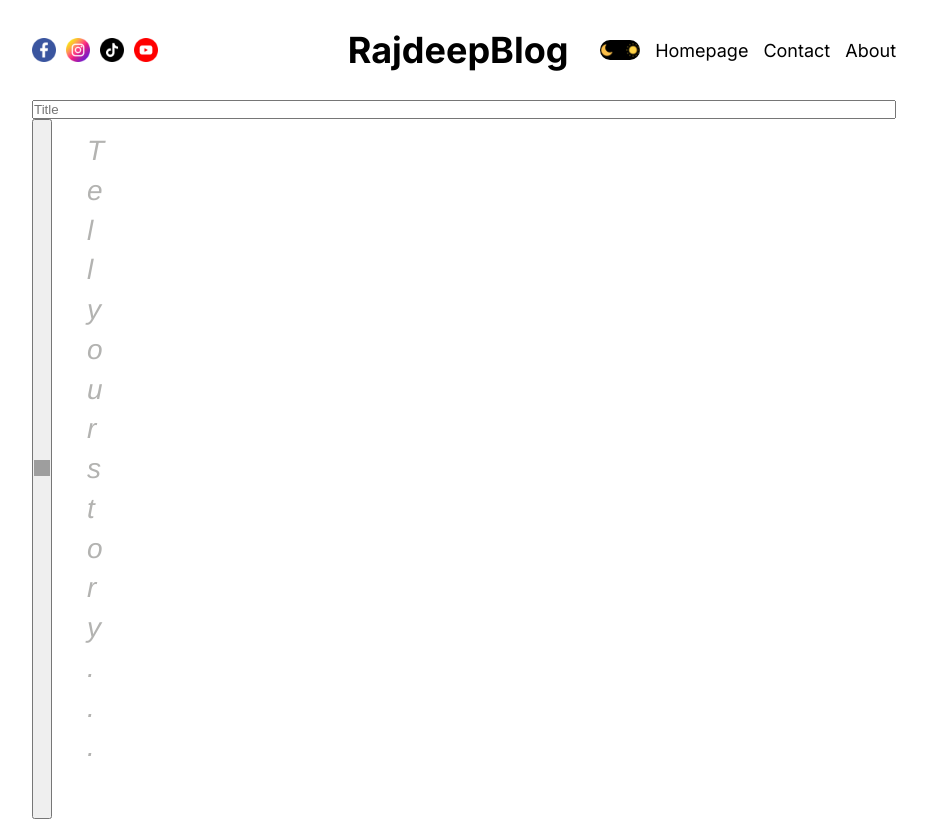
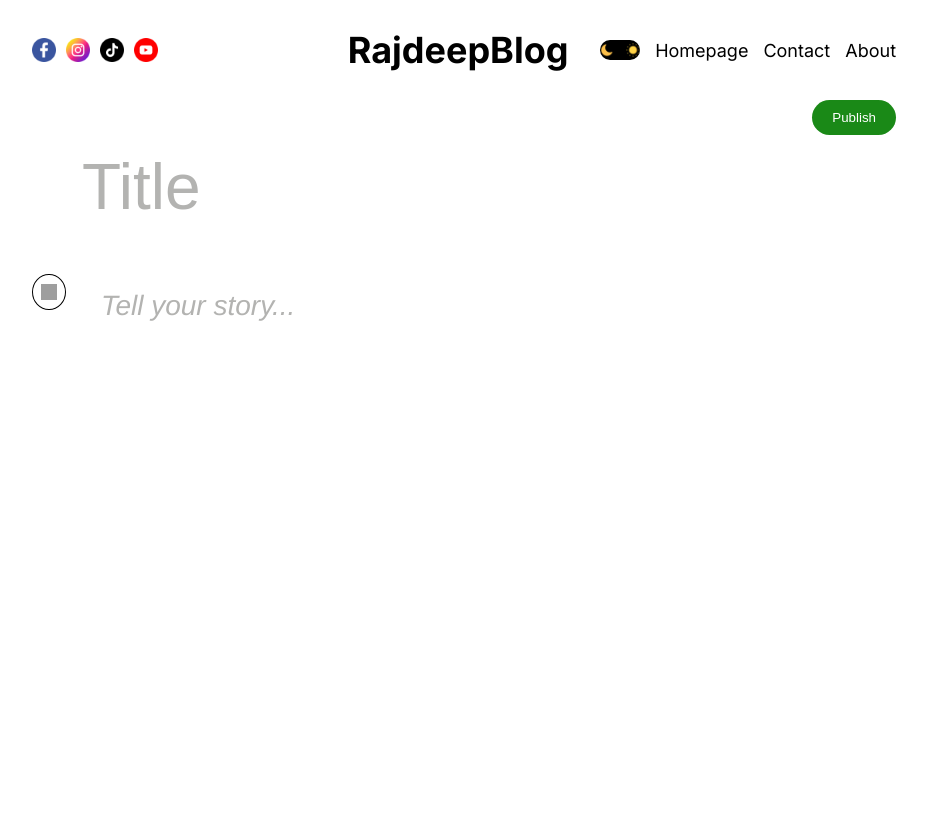
Before and after one commit to Sanjampreet15/Blogging-App, a Next.js app: page /write in a window 1280 px wide. Shown: the top 821 px of the page, without its empty margins (176-1103 px from the left). Built offline with nearby package versions, Linux system fonts and the light colour scheme; grey boxes are pictures that could not be loaded.

Commit message:
added next-auth

```diff
--- a/package.json
+++ b/package.json
@@ -12,6 +12,7 @@
     "eslint": "8.48.0",
     "eslint-config-next": "13.4.19",
     "next": "13.4.19",
+    "next-auth": "^4.24.3",
     "react": "18.2.0",
     "react-dom": "18.2.0",
     "react-quill": "^2.0.0"
--- /dev/null
+++ b/src/app/api/auth/[...nextauth]/route.js
@@ -0,0 +1 @@
+// This file  contain the code for API integration
--- a/src/app/write/page.jsx
+++ b/src/app/write/page.jsx
@@ -13,9 +13,9 @@ const writePage = () => {
 
   return (
     <div className={styles.container}>
-      <input type="text" placeholder="Title" />
+      <input type="text" placeholder="Title" className={styles.input} />
       <div className={styles.editor}>
-        <button>
+        <button className={styles.button} onClick={() => setOpen(!open)}>
           <Image src="/plus.png" alt="" width={16} height={16} />
         </button>
         {open && (
@@ -31,8 +31,9 @@ const writePage = () => {
             </button>
           </div>
         )}
-        <ReactQuill theme="bubble" value={value} onChange={setValue} placeholder="Tell your story..." />
+        <ReactQuill className={styles.textArea} theme="bubble" value={value} onChange={setValue} placeholder="Tell your story..." />
       </div>
+      <button className={styles.publish}>Publish</button>
     </div>
   );
 };
```
Also changed, not shown: 2 other files (tests, documents, lock files or other folders).
